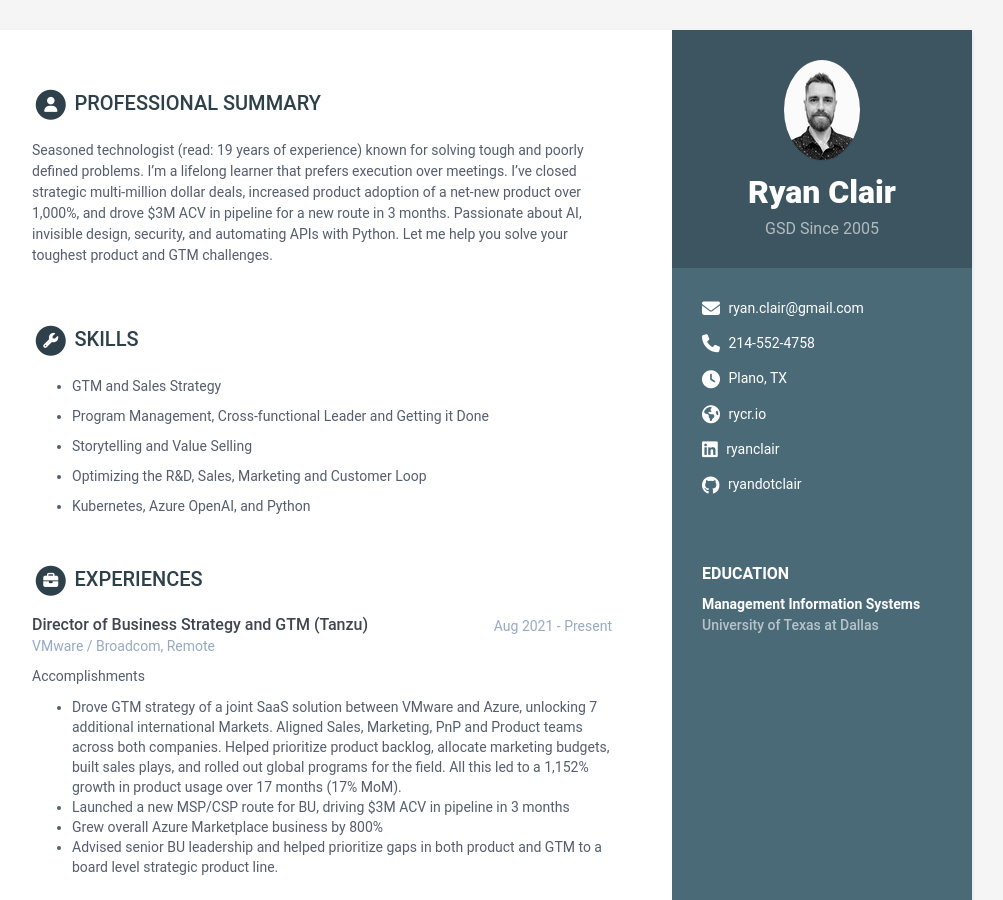
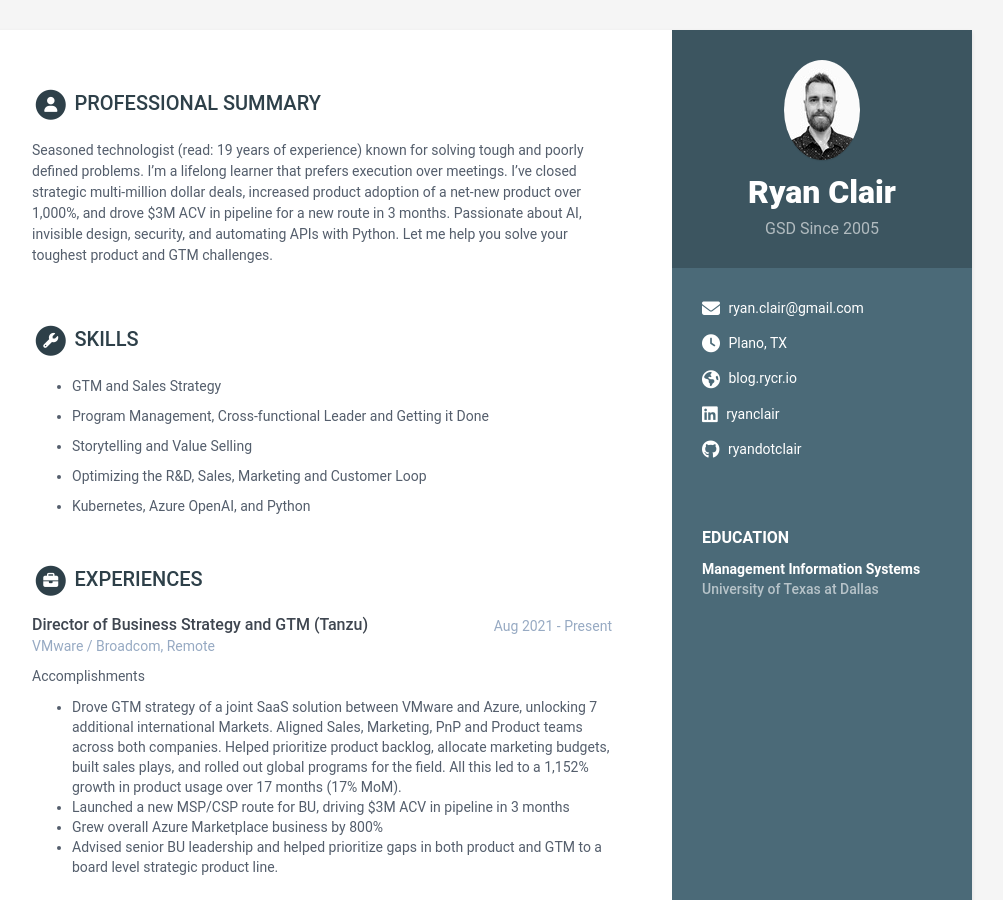
Before and after one commit to ryandotclair/online-cv-pdf, a Jekyll site: the page built from index.html, in a window 1280 px wide and 900 px high. Shown: the whole window, without its empty margins (168-1171 px from the left). Built offline with Jekyll 4.4.1, drawn with Linux system fonts in a browser that asks for light colours.

Commit message:
update with blog and removed cell

```diff
--- a/_data/data.yml
+++ b/_data/data.yml
@@ -14,10 +14,10 @@ sidebar:
 
     # Sidebar links
     email: ryan.clair@gmail.com
-    con: 214-552-4758
+    # con: 214-552-4758
     timezone: America/Chicago # Enter your timezone, e.g., America/Havana, Africa/Casablanca, America/North_Dakota/Center
     citizenship:
-    website: rycr.io # Include the full website URL, including "http://" or "https://".
+    website: blog.rycr.io # Include the full website URL, including "http://" or "https://".
     linkedin: ryanclair
     # xing: alandoe
     github: ryandotclair
```
